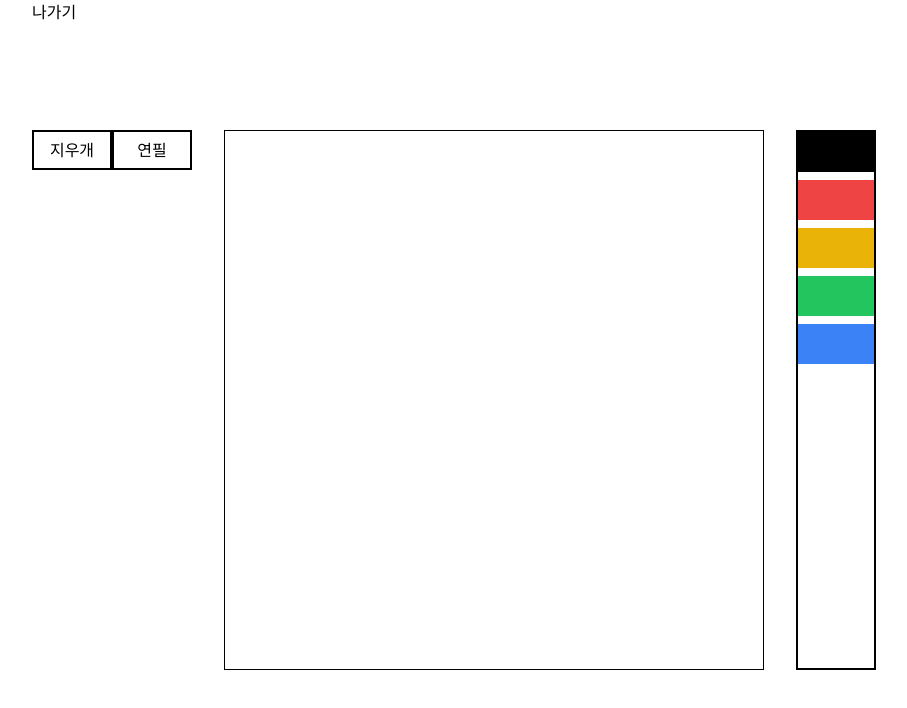
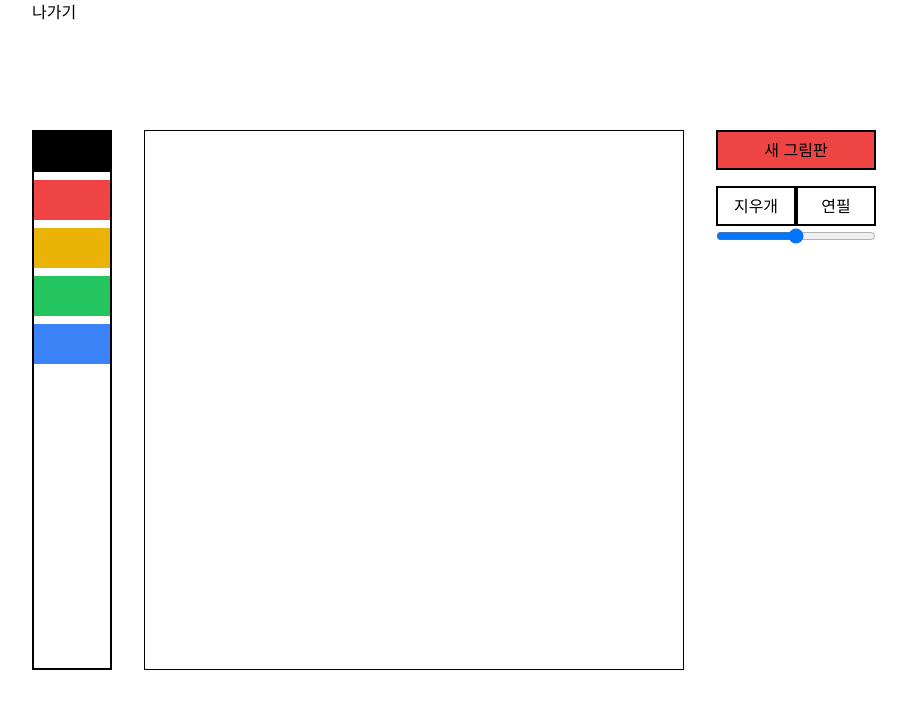
Before and after one commit to jaesoekjjang/Detective-Doodle, a React (Vite) app in the folder frontend/: page /game in a window 1280 px wide. Shown: the top 708 px of the page, without its empty margins (186-1093 px from the left). Built offline with nearby package versions, Linux system fonts and the light colour scheme.

Commit message:
commit for merge

```diff
--- a/frontend/src/components/game/Palette.tsx
+++ b/frontend/src/components/game/Palette.tsx
@@ -3,6 +3,7 @@ import { clear} from '../../game/api'
 
 const Palette = () => {
   const changeColor:React.MouseEventHandler<HTMLButtonElement> = (e) =>{
+
   }
 
   const clearCanvas = () =>{
--- a/frontend/src/components/game/Tools.tsx
+++ b/frontend/src/components/game/Tools.tsx
@@ -1,11 +1,24 @@
 import React from 'react'
-import { setTool, setPencilWidth, setEraserWidth } from '../../game/api'
+import { useState } from 'react'
+import { clear, setTool, setPencilWidth, setEraserWidth } from '../../game/api'
 
 const Tools = () => {
+  const handleWidth = () =>{
+
+  }
+
   return (
     <div>
-      <button className="h-10 w-20 border-2 border-black" onClick={()=>setTool('eraser')}>지우개</button>
-      <button className="h-10 w-20 border-2 border-black" onClick={()=>setTool('pencil')}>연필</button>
+      <div className="flex flex-col gap-4">
+        <button className="h-10 w-40 bg-red-500 border-2 border-black" onClick={()=>clear()}>새 그림판</button>
+        <div>
+          <button className="h-10 w-20 border-2 border-black" onClick={()=>setTool('eraser')}>지우개</button>
+          <button className="h-10 w-20 border-2 border-black" onClick={()=>setTool('pencil')}>연필</button>
+        </div>
+      </div>
+      <div>
+        <input className='w-40' type="range" />
+      </div>
     </div>
   )
 }
--- a/frontend/src/components/game/index.tsx
+++ b/frontend/src/components/game/index.tsx
@@ -13,9 +13,9 @@ const Game = () => {
   return (
     <div className='flex gap-8'>
       <Link className="absolute top-0" to='/' onClick={()=>endGame()}>나가기</Link>
+      <Palette />
+      <canvas id='canvas' width={WIDTH} height={HEIGHT}></canvas>
       <Tools />
-      <canvas id='canvas' width={WIDTH} height={HEIGHT}></canvas>
-      <Palette />
     </div>
   )
 }
```
